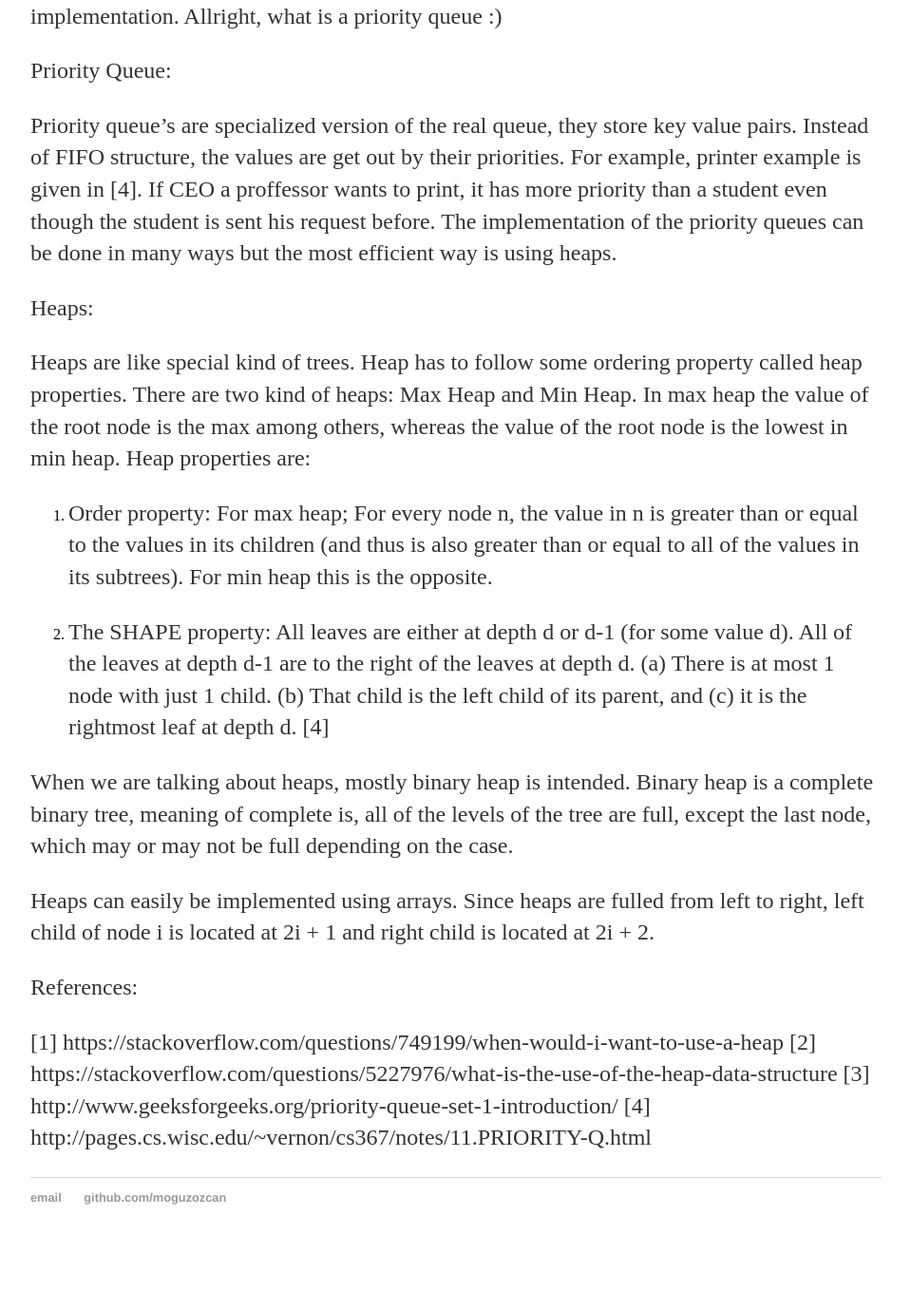
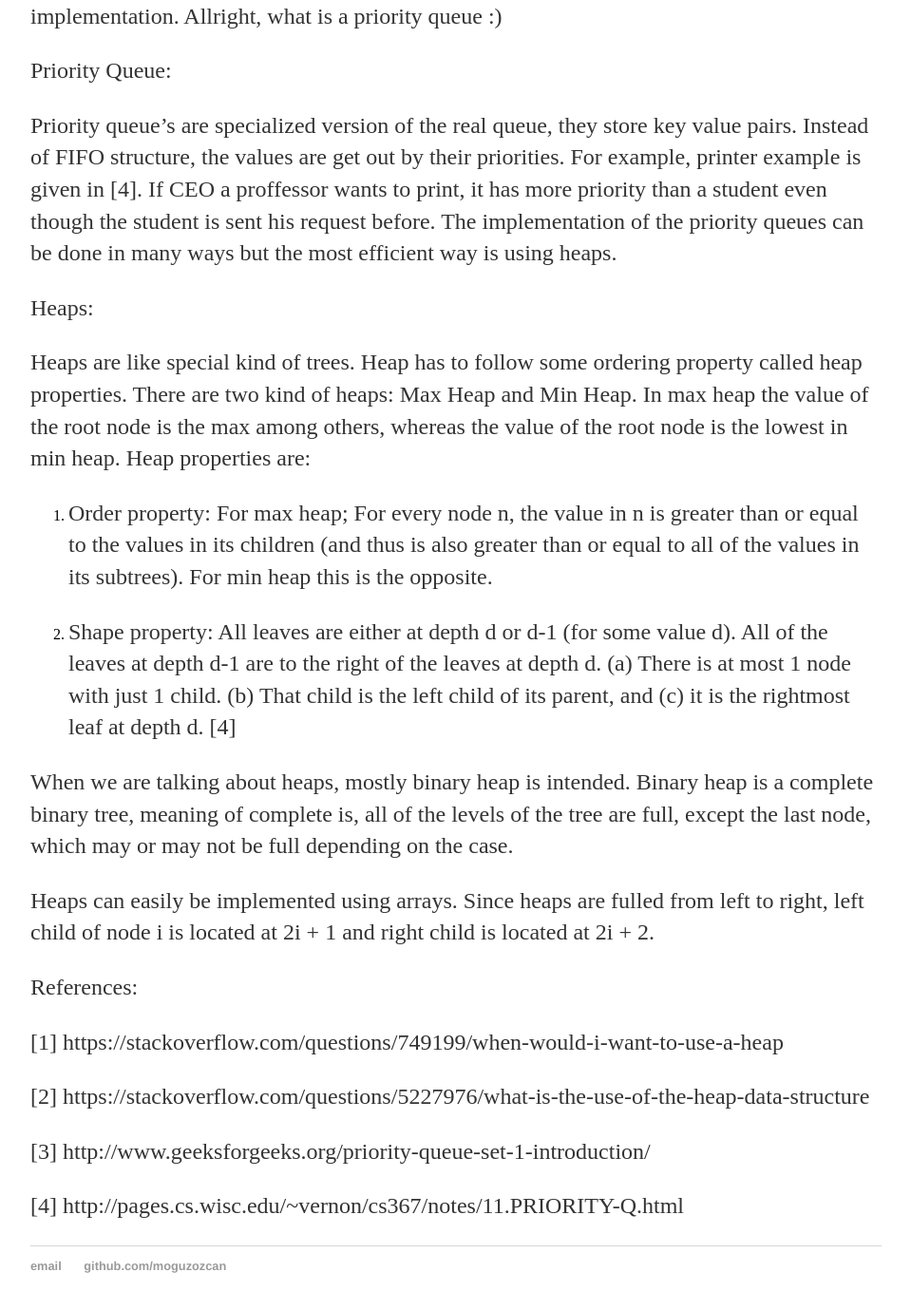
Before and after one commit to moguzozcan/moguzozcan.github.io, a Jekyll site: the page built from _posts/2017-08-02-Remember-Heaps.md, in a window 1280 px wide and 1400 px high, scrolled down 547 px. Shown: the top 1379 px of the window at 95% size, without its empty margins (160-1119 px from the left). Built offline with Jekyll 4.4.1, drawn with Linux system fonts in a browser that asks for light colours; before the commit the page ends 1875 px from its top, so only the background shows below that.

Commit message:
Update 2017-08-02-Remember-Heaps.md

```diff
--- a/_posts/2017-08-02-Remember-Heaps.md
+++ b/_posts/2017-08-02-Remember-Heaps.md
@@ -25,7 +25,7 @@ Heaps are like special kind of trees. Heap has to follow some ordering property
 
 1. Order property: For max heap; For every node n, the value in n is greater than or equal to the values in its children (and thus is also greater than or equal to all of the values in its subtrees). For min heap this is the opposite.
 
-2. The SHAPE property: All leaves are either at depth d or d-1 (for some value d). All of the leaves at depth d-1 are to the right of the leaves at depth d. (a) There is at most 1 node with just 1 child. (b) That child is the left child of its parent, and (c) it is the rightmost leaf at depth d. [4]
+2. Shape property: All leaves are either at depth d or d-1 (for some value d). All of the leaves at depth d-1 are to the right of the leaves at depth d. (a) There is at most 1 node with just 1 child. (b) That child is the left child of its parent, and (c) it is the rightmost leaf at depth d. [4]
 
 When we are talking about heaps, mostly binary heap is intended. Binary heap is a complete binary tree, meaning of complete is, all of the levels of the tree are full, except the last node, which may or may not be full depending on the case.
 
@@ -35,6 +35,9 @@ right child is located at 2i + 2.
 References:
 
 [1] https://stackoverflow.com/questions/749199/when-would-i-want-to-use-a-heap
+
 [2] https://stackoverflow.com/questions/5227976/what-is-the-use-of-the-heap-data-structure
+
 [3] http://www.geeksforgeeks.org/priority-queue-set-1-introduction/
+
 [4] http://pages.cs.wisc.edu/~vernon/cs367/notes/11.PRIORITY-Q.html
```
